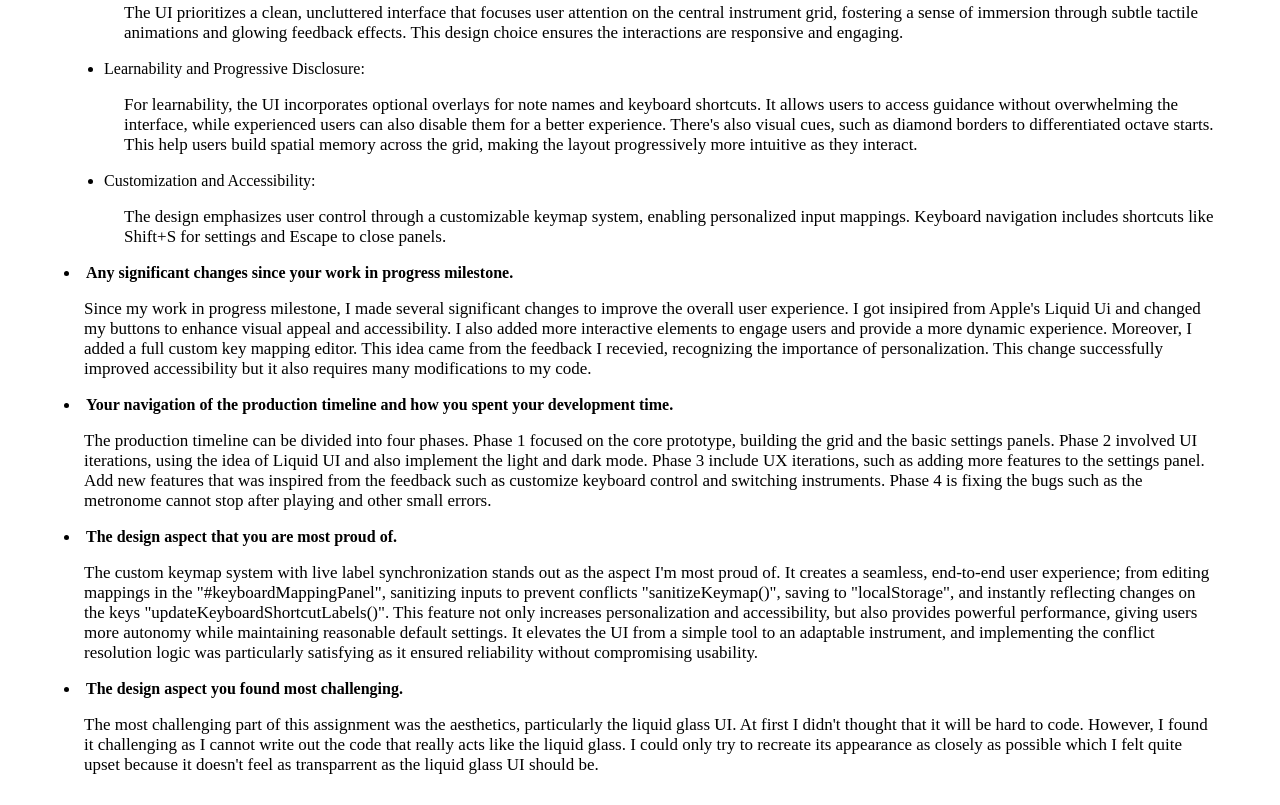
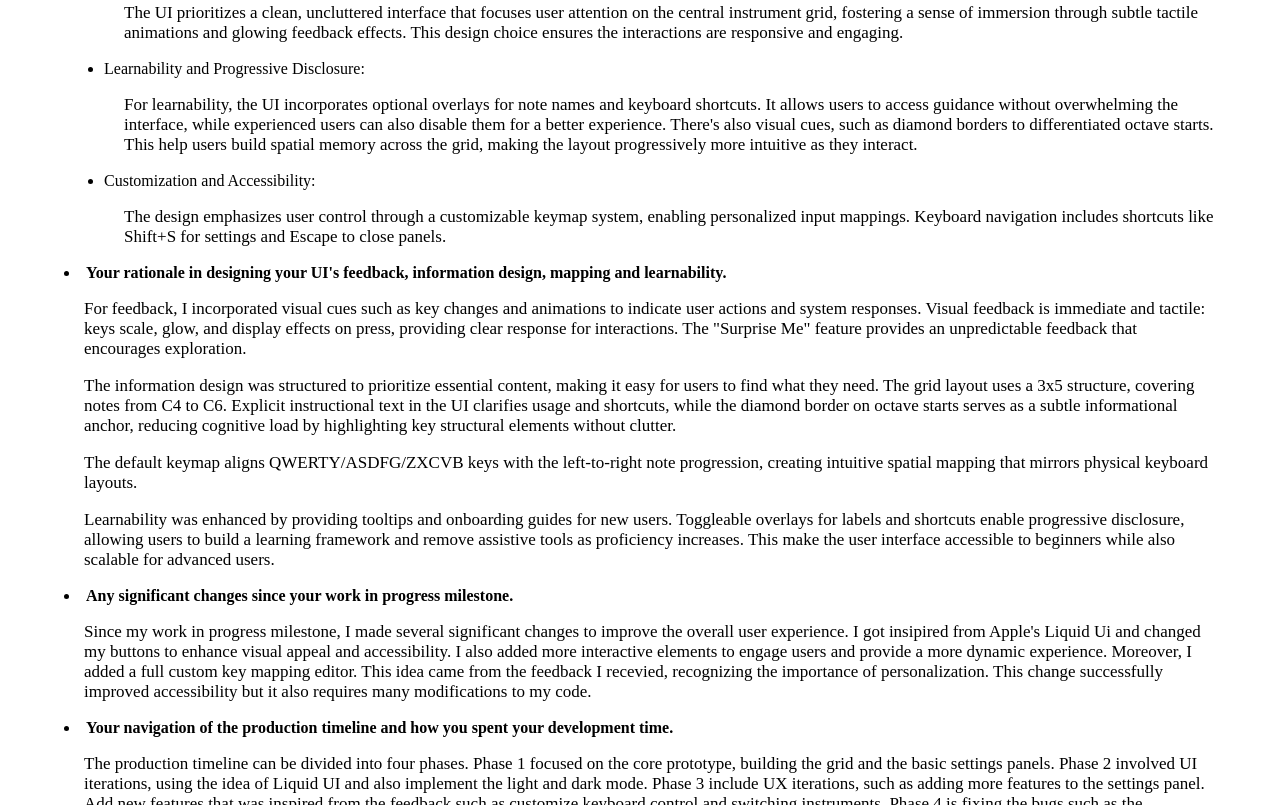
Before and after one commit to d20502-d/dmspc1atui, a plain HTML site: page dmspc1at3/index.html in a window 1280 px wide. Shown: the part 528-1333 px from the top of the page. Drawn offline with Linux system fonts and the light colour scheme.

Commit message:
reflection1.1

```diff
--- a/dmspc1at3/index.html
+++ b/dmspc1at3/index.html
@@ -80,6 +80,41 @@
       </ul>
 
       <li>
+        <b
+          >Your rationale in designing your UI's feedback, information design,
+          mapping and learnability.</b
+        >
+      </li>
+      <p>
+        For feedback, I incorporated visual cues such as key changes and
+        animations to indicate user actions and system responses. Visual
+        feedback is immediate and tactile: keys scale, glow, and display effects
+        on press, providing clear response for interactions. The "Surprise Me"
+        feature provides an unpredictable feedback that encourages exploration.
+      </p>
+      <p>
+        The information design was structured to prioritize essential content,
+        making it easy for users to find what they need. The grid layout uses a
+        3x5 structure, covering notes from C4 to C6. Explicit instructional text
+        in the UI clarifies usage and shortcuts, while the diamond border on
+        octave starts serves as a subtle informational anchor, reducing
+        cognitive load by highlighting key structural elements without clutter.
+      </p>
+      <p>
+        The default keymap aligns QWERTY/ASDFG/ZXCVB keys with the left-to-right
+        note progression, creating intuitive spatial mapping that mirrors
+        physical keyboard layouts.
+      </p>
+      <p>
+        Learnability was enhanced by providing tooltips and onboarding guides
+        for new users. Toggleable overlays for labels and shortcuts enable
+        progressive disclosure, allowing users to build a learning framework and
+        remove assistive tools as proficiency increases. This make the user
+        interface accessible to beginners while also scalable for advanced
+        users.
+      </p>
+
+      <li>
         <b>Any significant changes since your work in progress milestone.</b>
       </li>
       <p>
```
